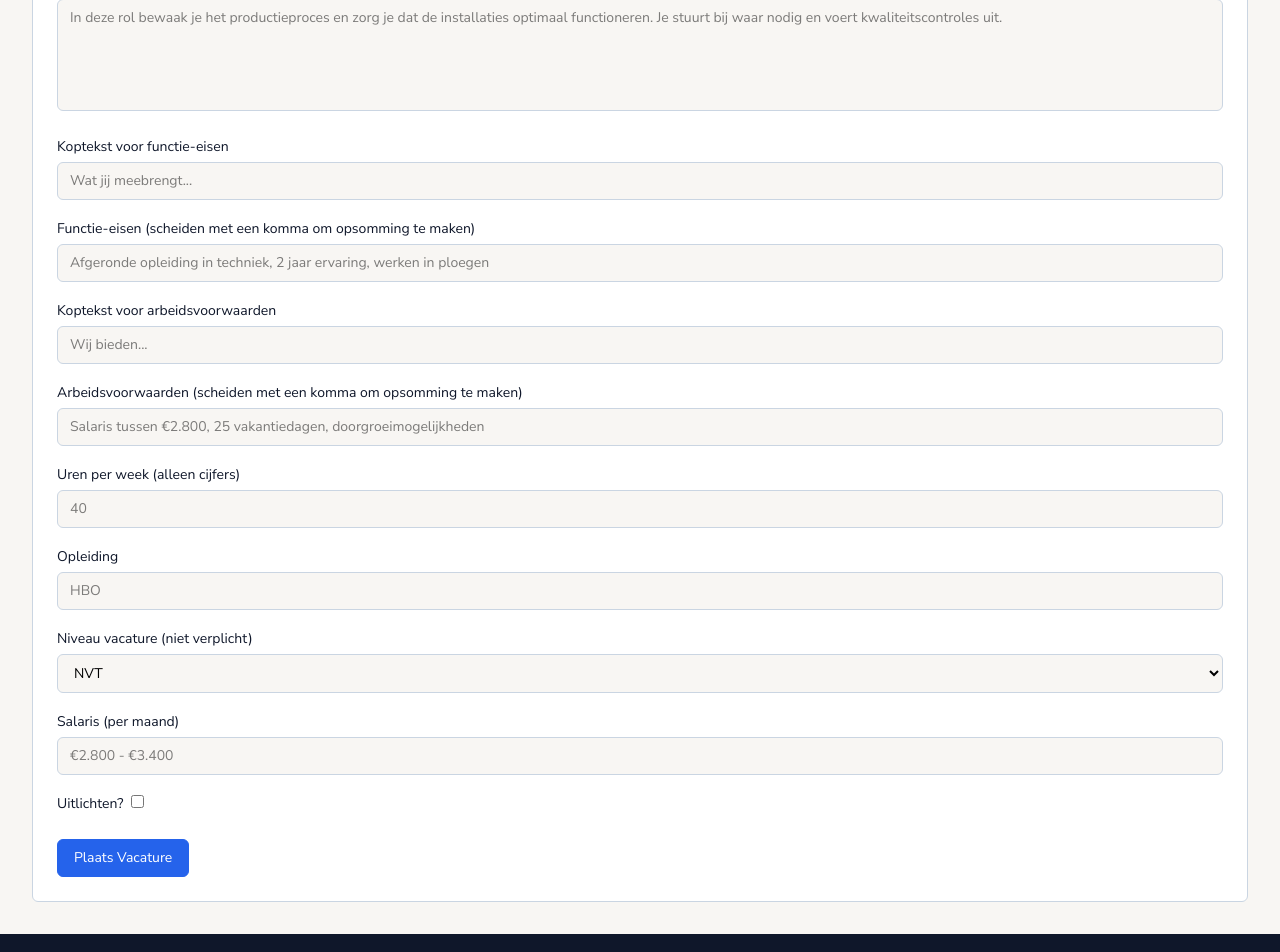
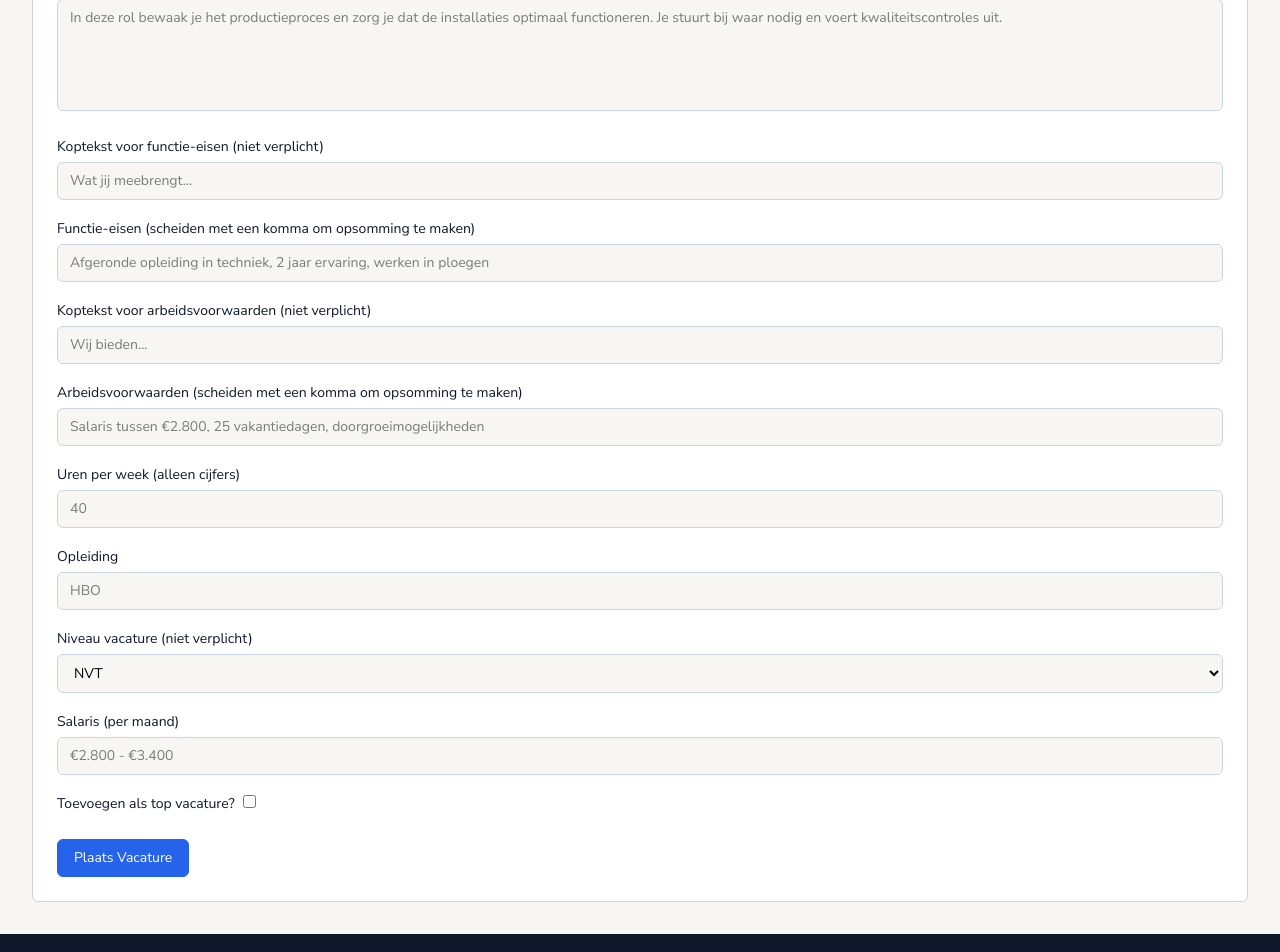
Before and after one commit to EdwinSch/jobshapers, a Next.js app: page /createjob in a window 1280 px wide. Shown: the part 940-1892 px from the top of the page. Built offline with nearby package versions, Linux system fonts and the light colour scheme; no server answers.

Commit message:
update job form

```diff
--- a/app/createjob/page.jsx
+++ b/app/createjob/page.jsx
@@ -48,6 +48,7 @@ const JobCreationPage = () => {
             id="vacatureNummer"
             placeholder="vac-001"
             className="mt-1 mb-4 w-full py-2 px-3 bg-jsOffWhite border border-slate-300 rounded-md text-sm"
+            required
           />
 
           {/* vacature titel */}
@@ -107,6 +108,7 @@ const JobCreationPage = () => {
             id="werkgever"
             placeholder="Pico Bello BV"
             className="mt-1 mb-4 w-full py-2 px-3 bg-jsOffWhite border border-slate-300 rounded-md text-sm"
+            required
           />
 
           {/* standplaats */}
@@ -119,6 +121,7 @@ const JobCreationPage = () => {
             id="standplaats"
             placeholder="Rotterdam"
             className="mt-1 mb-4 w-full py-2 px-3 bg-jsOffWhite border border-slate-300 rounded-md text-sm"
+            required
           />
 
           {/* introductie */}
@@ -131,6 +134,7 @@ const JobCreationPage = () => {
             placeholder="Wil jij werken met geavanceerde installaties in een schone en veilige omgeving? Dan is dit jouw kans!"
             className="min-h-28 mt-1 mb-4 w-full py-2 px-3 bg-jsOffWhite border border-slate-300 rounded-md text-sm"
             style={{ resize: "none" }}
+            required
           />
 
           {/* functieomschrijving */}
@@ -146,11 +150,12 @@ const JobCreationPage = () => {
             placeholder="In deze rol bewaak je het productieproces en zorg je dat de installaties optimaal functioneren. Je stuurt bij waar nodig en voert kwaliteitscontroles uit."
             className="min-h-28 mt-1 mb-4 w-full py-2 px-3 bg-jsOffWhite border border-slate-300 rounded-md text-sm"
             style={{ resize: "none" }}
+            required
           />
 
           {/* functie-eisen KOPTEKST */}
           <label htmlFor="eisenKoptekst" className="text-jsMidnight text-sm">
-            Koptekst voor functie-eisen
+            Koptekst voor functie-eisen (niet verplicht)
           </label>
           <input
             type="text"
@@ -170,6 +175,7 @@ const JobCreationPage = () => {
             id="functieEisen"
             placeholder="Afgeronde opleiding in techniek, 2 jaar ervaring, werken in ploegen"
             className="mt-1 mb-4 w-full py-2 px-3 bg-jsOffWhite border border-slate-300 rounded-md text-sm"
+            required
           />
 
           {/* arbeidvoorwaarden KOPTEKST */}
@@ -177,7 +183,7 @@ const JobCreationPage = () => {
             htmlFor="voorwaardenKoptekst"
             className="text-jsMidnight text-sm"
           >
-            Koptekst voor arbeidsvoorwaarden
+            Koptekst voor arbeidsvoorwaarden (niet verplicht)
           </label>
           <input
             type="text"
@@ -200,6 +206,7 @@ const JobCreationPage = () => {
             id="arbeidsvoorwaarden"
             placeholder="Salaris tussen €2.800, 25 vakantiedagen, doorgroeimogelijkheden"
             className="mt-1 mb-4 w-full py-2 px-3 bg-jsOffWhite border border-slate-300 rounded-md text-sm"
+            required
           />
 
           {/* uren */}
@@ -212,6 +219,7 @@ const JobCreationPage = () => {
             id="uren"
             placeholder="40"
             className="mt-1 mb-4 w-full py-2 px-3 bg-jsOffWhite border border-slate-300 rounded-md text-sm"
+            required
           />
 
           {/* opleiding */}
@@ -224,6 +232,7 @@ const JobCreationPage = () => {
             id="opleiding"
             placeholder="HBO"
             className="mt-1 mb-4 w-full py-2 px-3 bg-jsOffWhite border border-slate-300 rounded-md text-sm"
+            required
           />
 
           {/* niveau */}
@@ -251,11 +260,12 @@ const JobCreationPage = () => {
             id="salaris"
             placeholder="€2.800 - €3.400"
             className="mt-1 mb-4 w-full py-2 px-3 bg-jsOffWhite border border-slate-300 rounded-md text-sm"
+            required
           />
 
           {/* spotlight */}
           <label htmlFor="featured" className="text-jsMidnight text-sm">
-            Uitlichten?
+            Toevoegen als top vacature?
           </label>
           <input
             type="checkbox"
```
